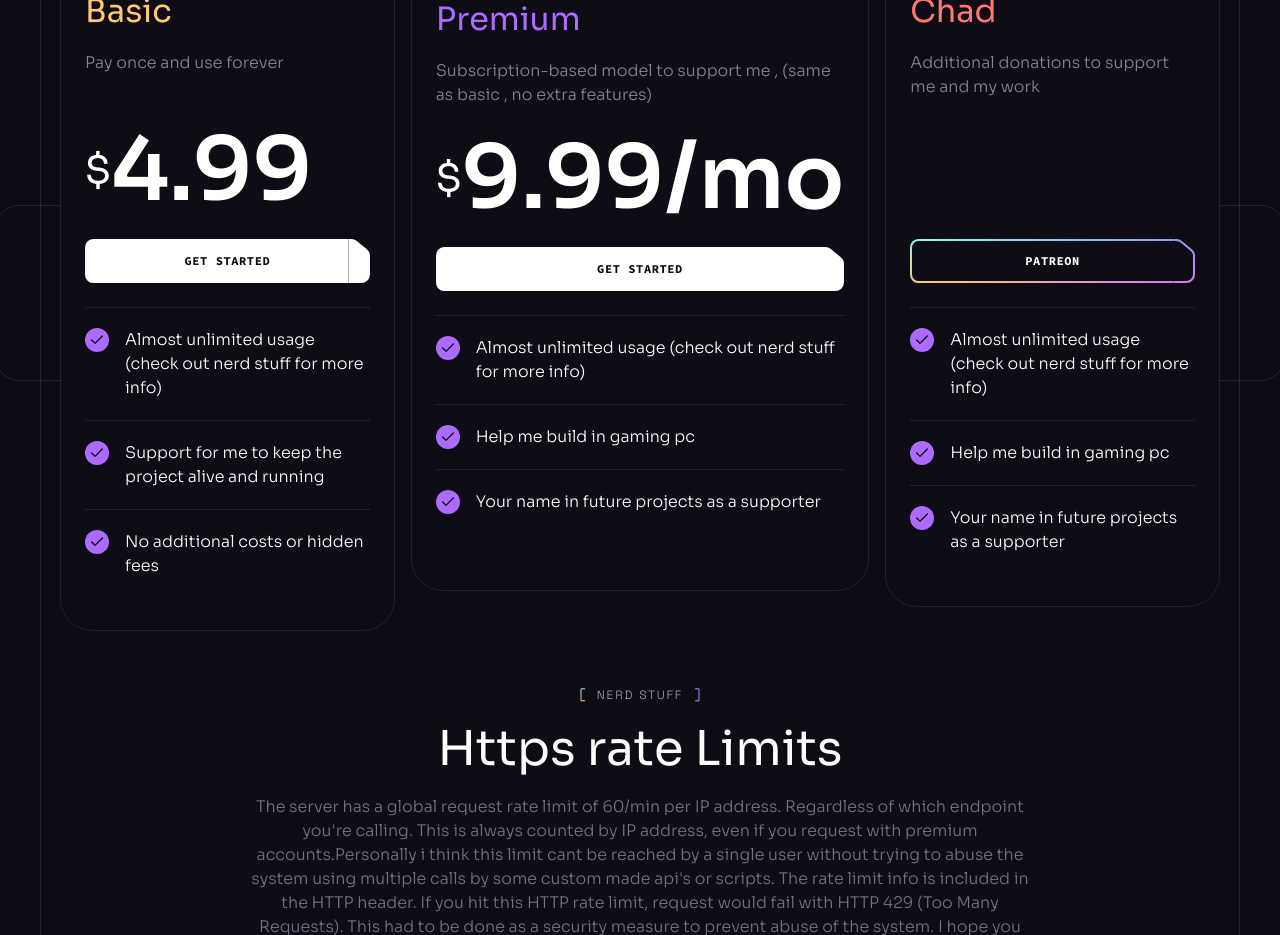
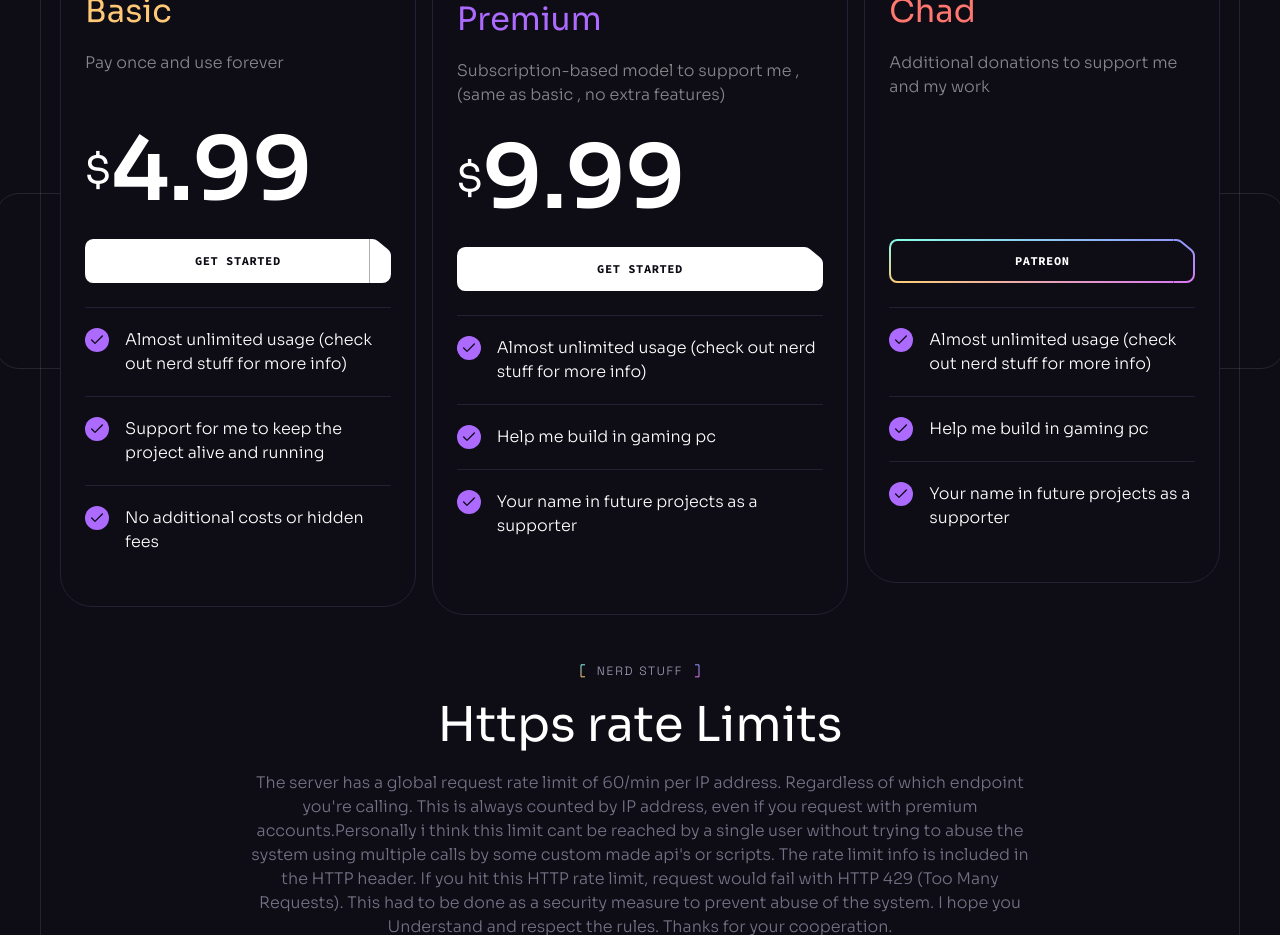
Before and after one commit to Tanmay-codeol/AnimeLens, a React (Vite) app: page / in a window 1280 px wide. Shown: the part 3640-4575 px from the top of the page. Built offline with nearby package versions, Linux system fonts and the light colour scheme; no server answers.

Commit message:
finished

```diff
--- a/src/constants/index.js
+++ b/src/constants/index.js
@@ -222,7 +222,7 @@ export const pricing = [
     id: "1",
     title: "Premium ",
     description: "Subscription-based model to support me , (same as basic , no extra features)",
-    price: "9.99/mo",
+    price: "9.99",
     features: [
       "Almost unlimited usage (check out nerd stuff for more info)",
       "Help me build in gaming pc",
```
